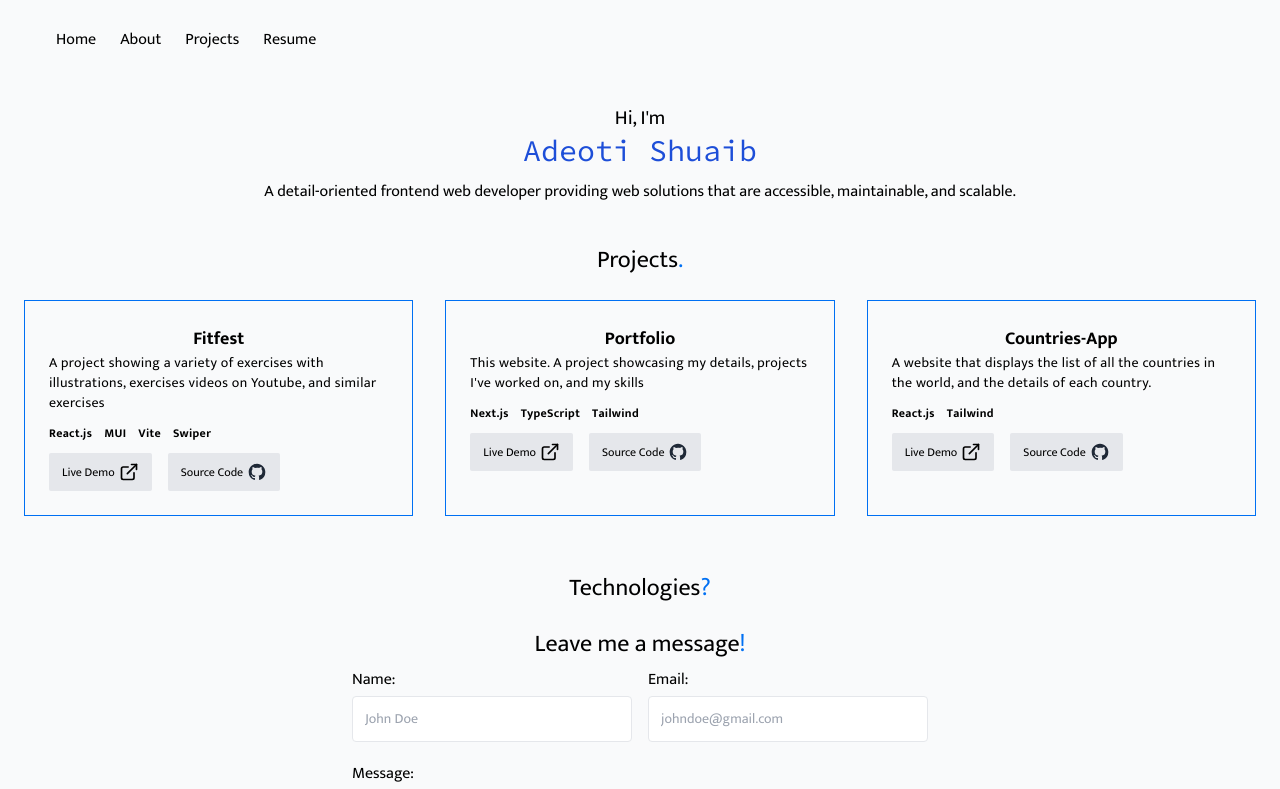
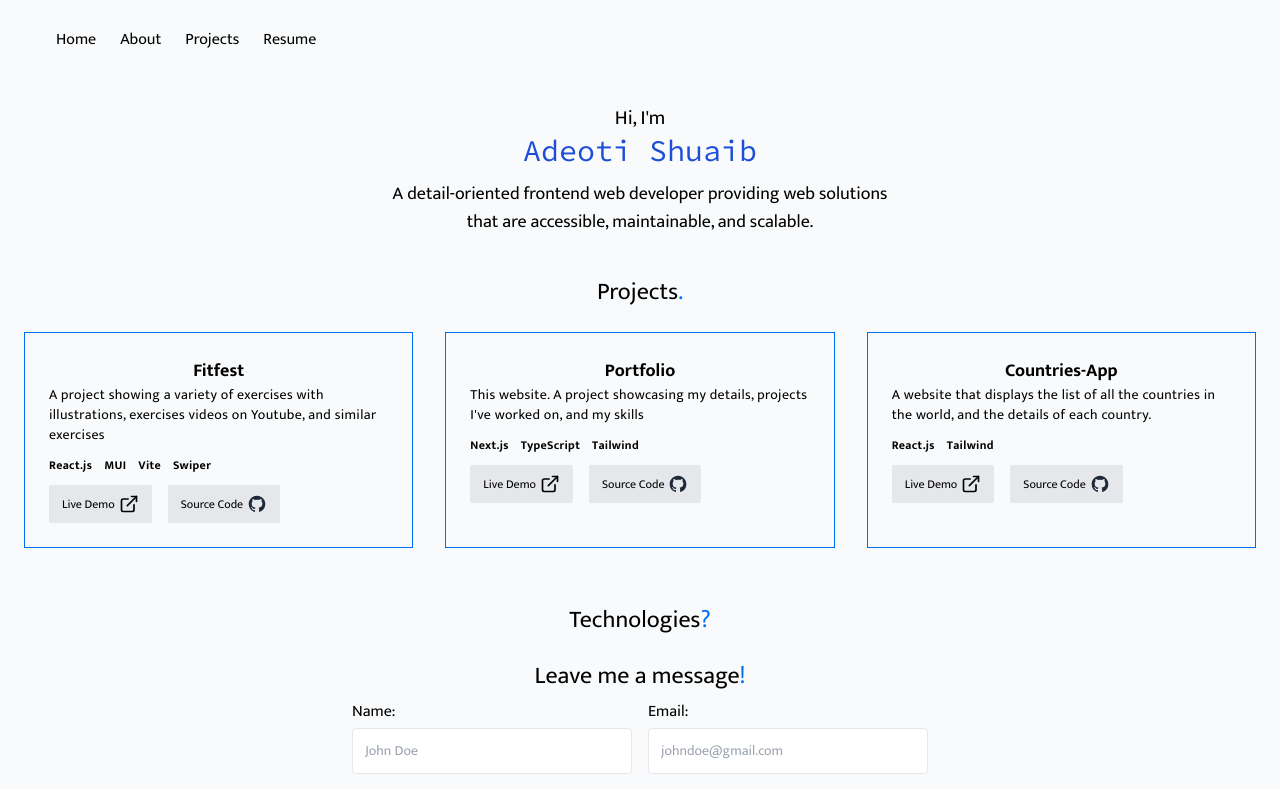
Before and after one commit to JustShuaib/portfolio, a Next.js app: page / in a window 1280 px wide. Shown: the top 789 px of the page. Built offline with nearby package versions, Linux system fonts and the light colour scheme.

Commit message:
Updated projects details

```diff
--- a/pages/index.tsx
+++ b/pages/index.tsx
@@ -39,7 +39,7 @@ const Home = ({ projects }: { projects: projectTypes[] }) => {
               Adeoti Shuaib
             </span>
           </h1>
-          <p className="mt-3 text-sm md:text-base">
+          <p className="mt-3 text-sm md:mx-auto md:max-w-lg md:text-lg">
             A detail-oriented frontend web developer providing web solutions
             that are accessible, maintainable, and scalable.
           </p>
--- a/projects.json
+++ b/projects.json
@@ -21,8 +21,8 @@
       "name": "countries-app",
       "about": "A website that displays the list of all the countries in the world, and the details of each country.",
       "stack": ["React.js", "Tailwind"],
-      "demo": "https://fitfest.vercel.app",
-      "code": "https://github.com/JustShuaib/portfolio"
+      "demo": "https://countries-in-the-world.netlify.app",
+      "code": "https://github.com/JustShuaib/countries-app"
     }
   ]
 }
```
